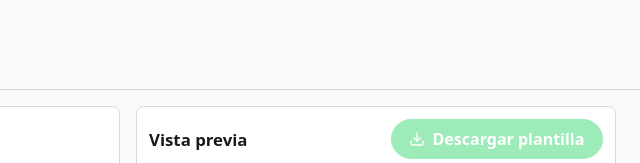
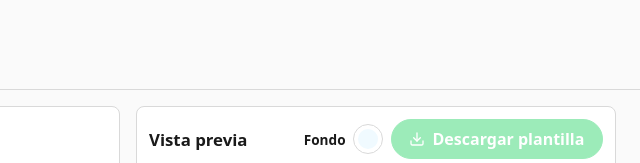
Before and after one commit to espejolui/email_generator, a website with bundled scripts: page index.html in a window 1280 px wide. Shown: the top 163 px of the page, 640-1280 px from the left. Built offline with nearby package versions, Linux system fonts and the light colour scheme.

Commit message:
feat(preview): control de color de fondo de plantilla

```diff
--- a/css/preview.css
+++ b/css/preview.css
@@ -20,6 +20,41 @@
     & h2 {
       margin: 0;
       font-size: 1.05rem;
+    }
+
+    & .preview__bg {
+      display: inline-flex;
+      align-items: center;
+      gap: 0.45rem;
+      font-size: 0.85rem;
+      font-weight: 700;
+      color: var(--text);
+      margin-left: auto;
+
+      & input[type="color"] {
+        appearance: none;
+        width: 30px;
+        height: 30px;
+        padding: 2px;
+        border: 1px solid var(--border-color);
+        border-radius: 999px;
+        background: #fff;
+        cursor: pointer;
+
+        &::-webkit-color-swatch-wrapper {
+          padding: 2px;
+        }
+
+        &::-webkit-color-swatch {
+          border: none;
+          border-radius: 999px;
+        }
+
+        &::-moz-color-swatch {
+          border: none;
+          border-radius: 999px;
+        }
+      }
     }
 
     & button {
--- a/ts/components/Preview/Preview.ts
+++ b/ts/components/Preview/Preview.ts
@@ -1,4 +1,5 @@
 import {
+  DEFAULT_TEMPLATE_BG,
   buildEmailDocument,
   buildPreviewTable,
 } from "../../core/render/exportToEmailHtml.js";
@@ -10,12 +11,43 @@ export function initPreview(
   downloadBtn: HTMLButtonElement,
   store: EditorStore,
 ): void {
-  let latestDoc = buildEmailDocument([]);
+  let latestDoc = buildEmailDocument([], store.background);
 
-  store.subscribe((blocks) => {
-    latestDoc = buildEmailDocument(blocks);
+  // Control de fondo de plantilla en la barra del Preview (nivel plantilla,
+  // no bloque): nativo <input type=color> ya entrega #rrggbb válido y el
+  // store lo re-sanitiza. Sin duplicar el popover de color del Canvas.
+  const toolbar = downloadBtn.closest(".preview__toolbar");
+  const bgLabel = document.createElement("label");
+  bgLabel.className = "preview__bg";
+  const bgText = document.createElement("span");
+  bgText.textContent = "Fondo";
+  const bgInput = document.createElement("input");
+  bgInput.type = "color";
+  bgInput.value = store.background;
+  bgInput.setAttribute("aria-label", "Color de fondo de la plantilla");
+  bgInput.title = "Color de fondo de la plantilla";
+  bgLabel.append(bgText, bgInput);
+  if (toolbar !== null) {
+    toolbar.insertBefore(bgLabel, downloadBtn);
+  } else {
+    frameEl.before(bgLabel);
+  }
+
+  bgInput.addEventListener("input", () => {
+    store.setBackground(bgInput.value);
+  });
+  bgInput.addEventListener("change", () => {
+    // El selector nativo puede cerrarse con Escape: re-sincroniza.
+    bgInput.value = store.background === "" ? DEFAULT_TEMPLATE_BG : store.background;
+  });
+
+  store.subscribe((blocks, background) => {
+    const bg = background === "" ? DEFAULT_TEMPLATE_BG : background;
+    latestDoc = buildEmailDocument(blocks, bg);
     // buildPreviewTable solo contiene markup propio + texto ya sanitizado.
-    frameEl.innerHTML = buildPreviewTable(blocks);
+    frameEl.innerHTML = buildPreviewTable(blocks, bg);
+    frameEl.style.backgroundColor = bg;
+    if (bgInput.value.toLowerCase() !== bg.toLowerCase()) bgInput.value = bg;
     downloadBtn.disabled = blocks.length === 0;
   });
 
```
